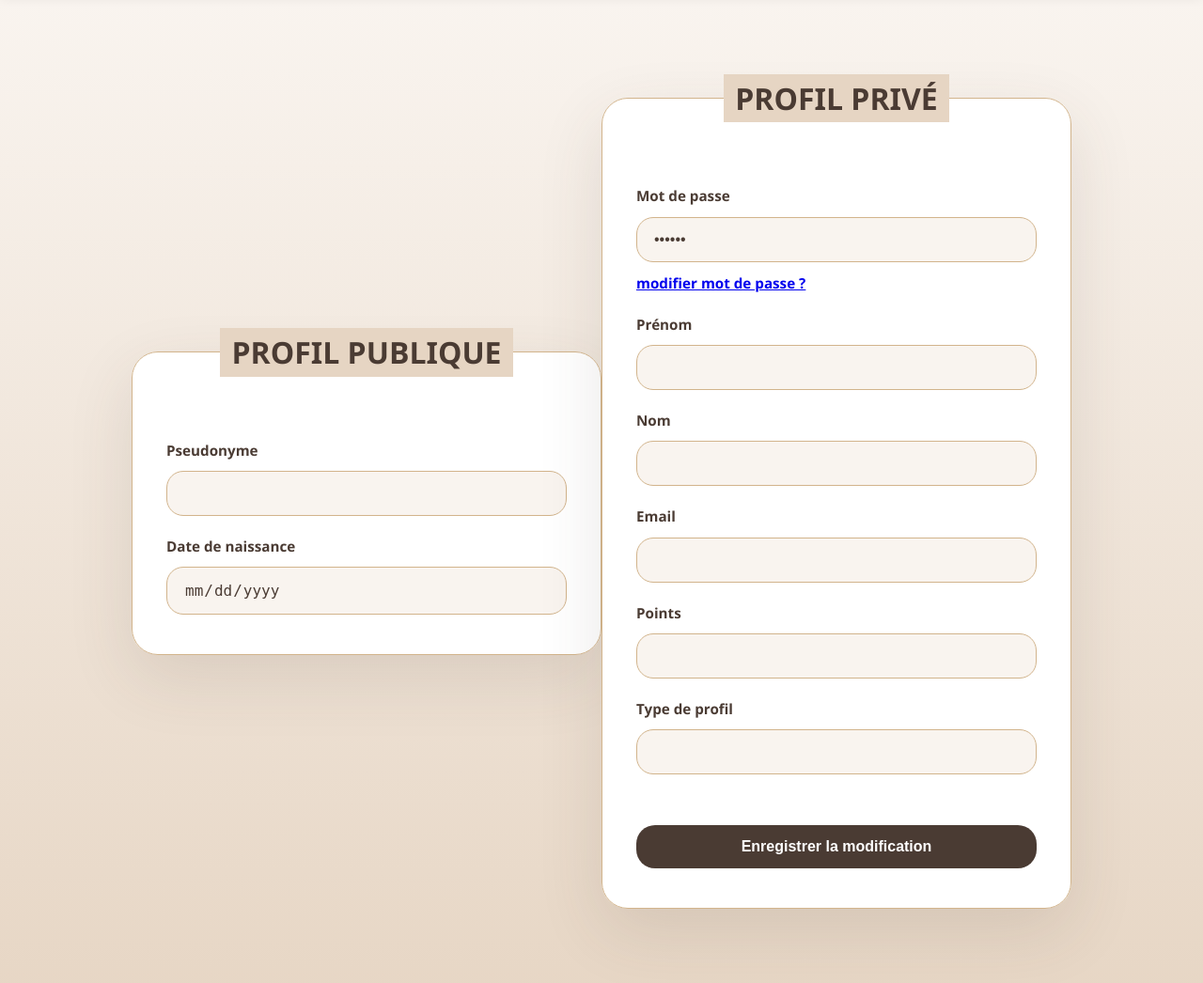
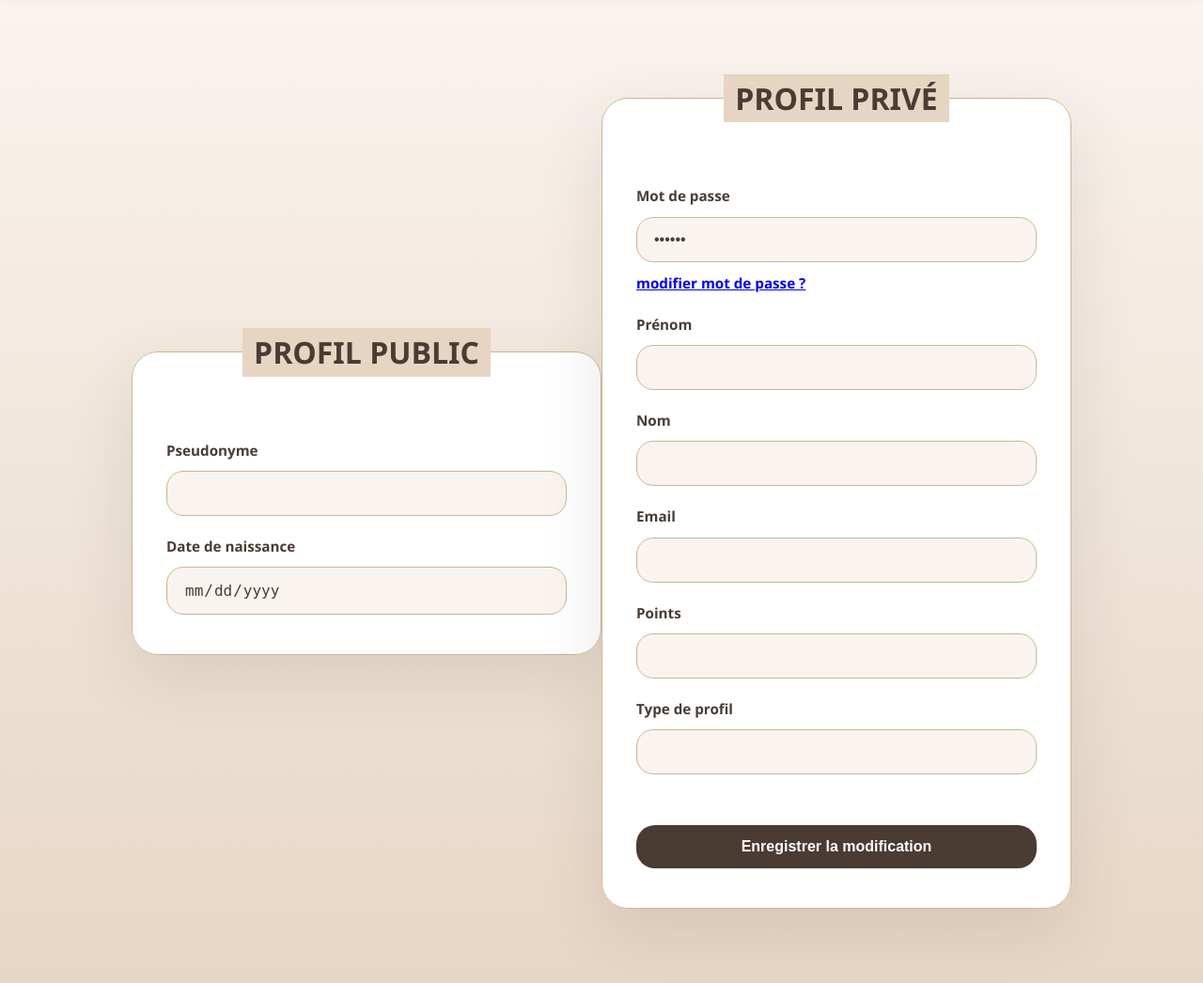
Before and after one commit to MathisSinet/CY_DevWeb_GI4, a Django app: page /accounts/profile/ in a window 1280 px wide. Shown: the part 173-1219 px from the top of the page at 94% size. Run offline with Django 4.2, Linux system fonts and the light colour scheme.

Commit message:
correction et rangement des pages

```diff
--- a/accounts/templates/profile.html
+++ b/accounts/templates/profile.html
@@ -9,7 +9,7 @@
 {% block content %}
     <section class="login" style="flex-direction: row;">
         <fieldset>
-            <legend>PROFIL PUBLIQUE</legend>
+            <legend>PROFIL PUBLIC</legend>
 
             <form method="POST">
                 <label>
```
